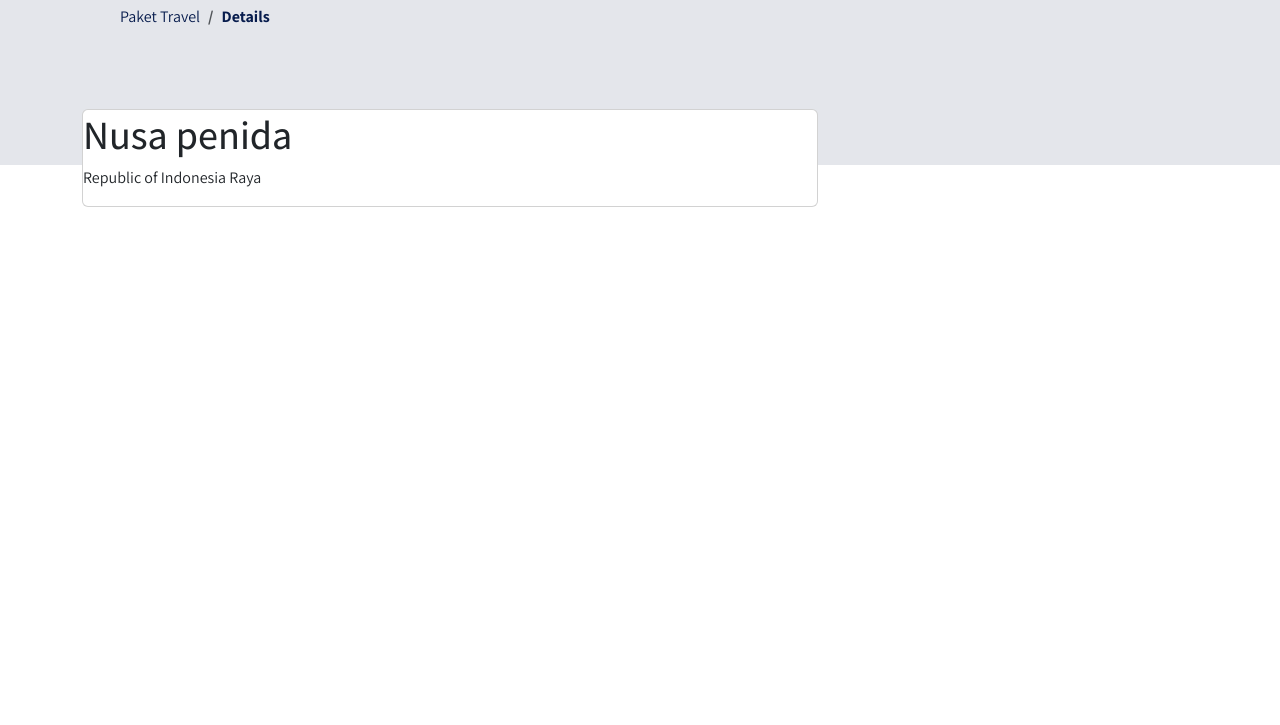
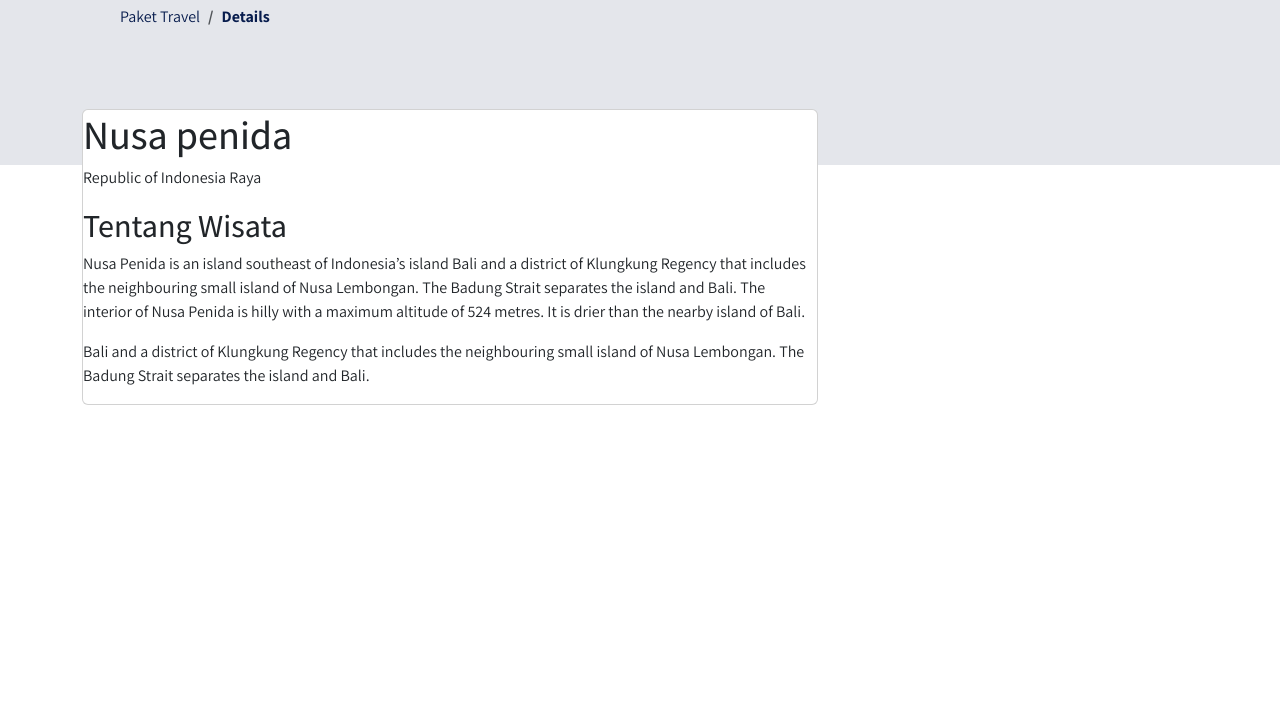
Before and after one commit to Farizal97/travel-boostrap-5-new, a plain HTML site: page details.html in a window 1280 px wide. Shown: the part 75-800 px from the top of the page. Drawn offline with nearby package versions, Linux system fonts and the light colour scheme; a web font is replaced by a local one.

Commit message:
col-md-4

```diff
--- a/details.html
+++ b/details.html
@@ -95,6 +95,18 @@
                             <div class="gallery">
 
                             </div>
+                            <h2>Tentang Wisata</h2>
+                            <p>Nusa Penida is an island southeast of Indonesia’s island Bali and a district of Klungkung
+                            Regency that includes the neighbouring small island of Nusa Lembongan. The Badung
+                            Strait separates the island and Bali. The interior of Nusa Penida is hilly with a maximum
+                            altitude of 524 metres. It is drier than the nearby island of Bali.</p>
+                            <p>Bali and a district of Klungkung Regency that includes the neighbouring small island of
+                            Nusa Lembongan. The Badung Strait separates the island and Bali.</p>
+                        </div>
+                        <div class="features row">
+                            <div class="col-md-4"></div>
+                            <div class="col-md-4"></div>
+                            <div class="col-md-4"></div>
                         </div>
                     </div>
                 </div>
```
